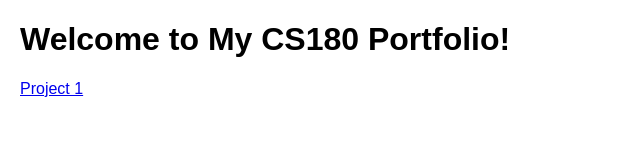
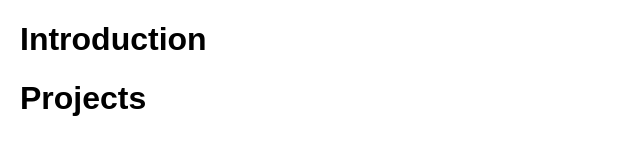
Before and after one commit to jiangjingzhi2003/jiangjingzhi2003.github.io, a plain HTML site: page index.html in a window 1280 px wide. Shown: the whole page, without its empty margins (0-640 px from the left). Drawn offline with Linux system fonts and the light colour scheme.

Commit message:
Update index.html

```diff
--- a/index.html
+++ b/index.html
@@ -1,7 +1,7 @@
 <!DOCTYPE html>
 <html>
 <head>
-    <title>My Portfolio</title>
+    <title>Jim Jiang's Personal website</title>
     <style>
         body {
             font-family: Arial, sans-serif;
@@ -10,7 +10,7 @@
     </style>
 </head>
 <body>
-    <h1>Welcome to My CS180 Portfolio!</h1>
-    <a href="./1/index.html">Project 1</a>
+    <h1>Introduction</h1>
+    <h1>Projects</h1>
 </body>
 </html>
```
